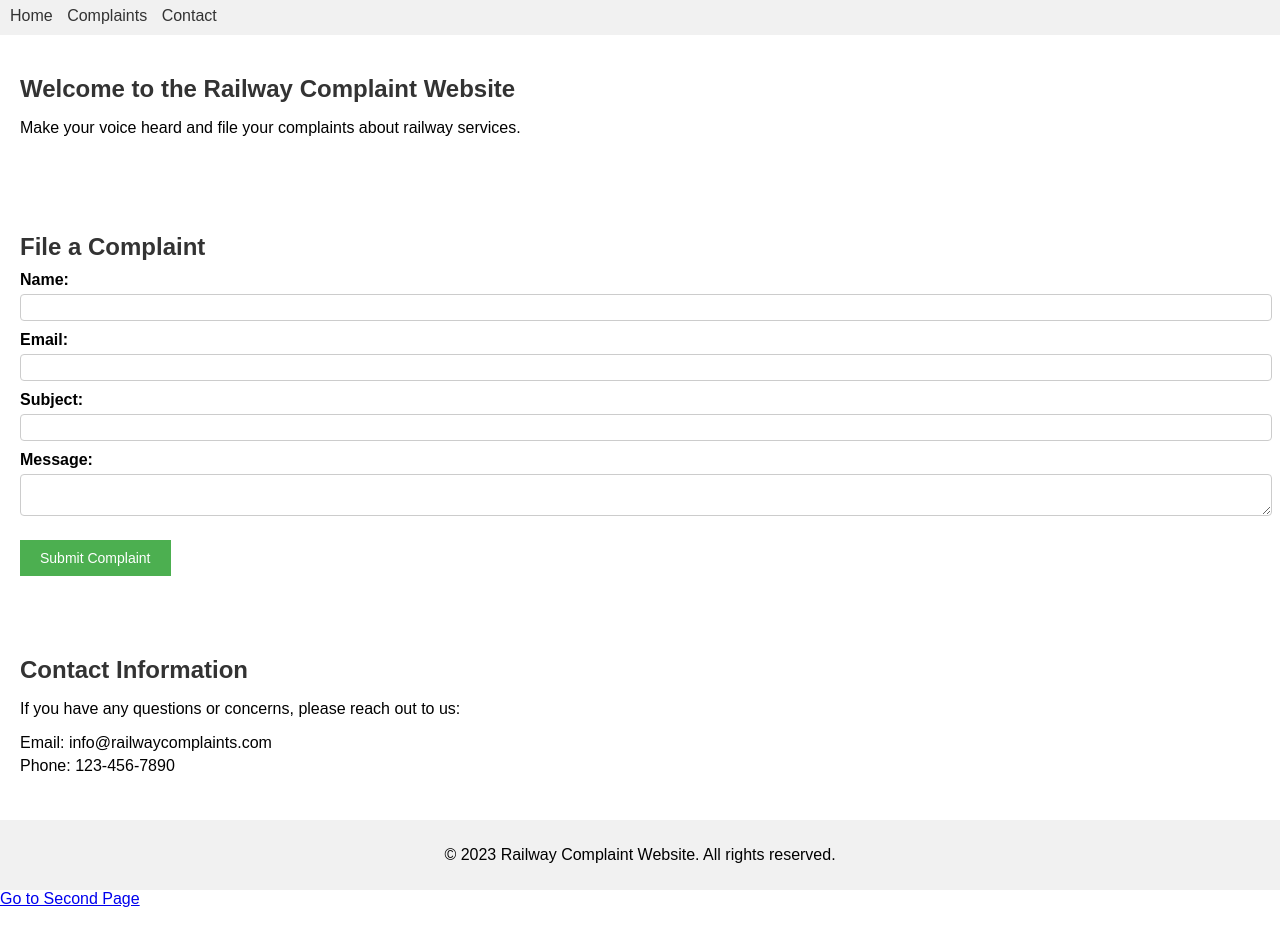
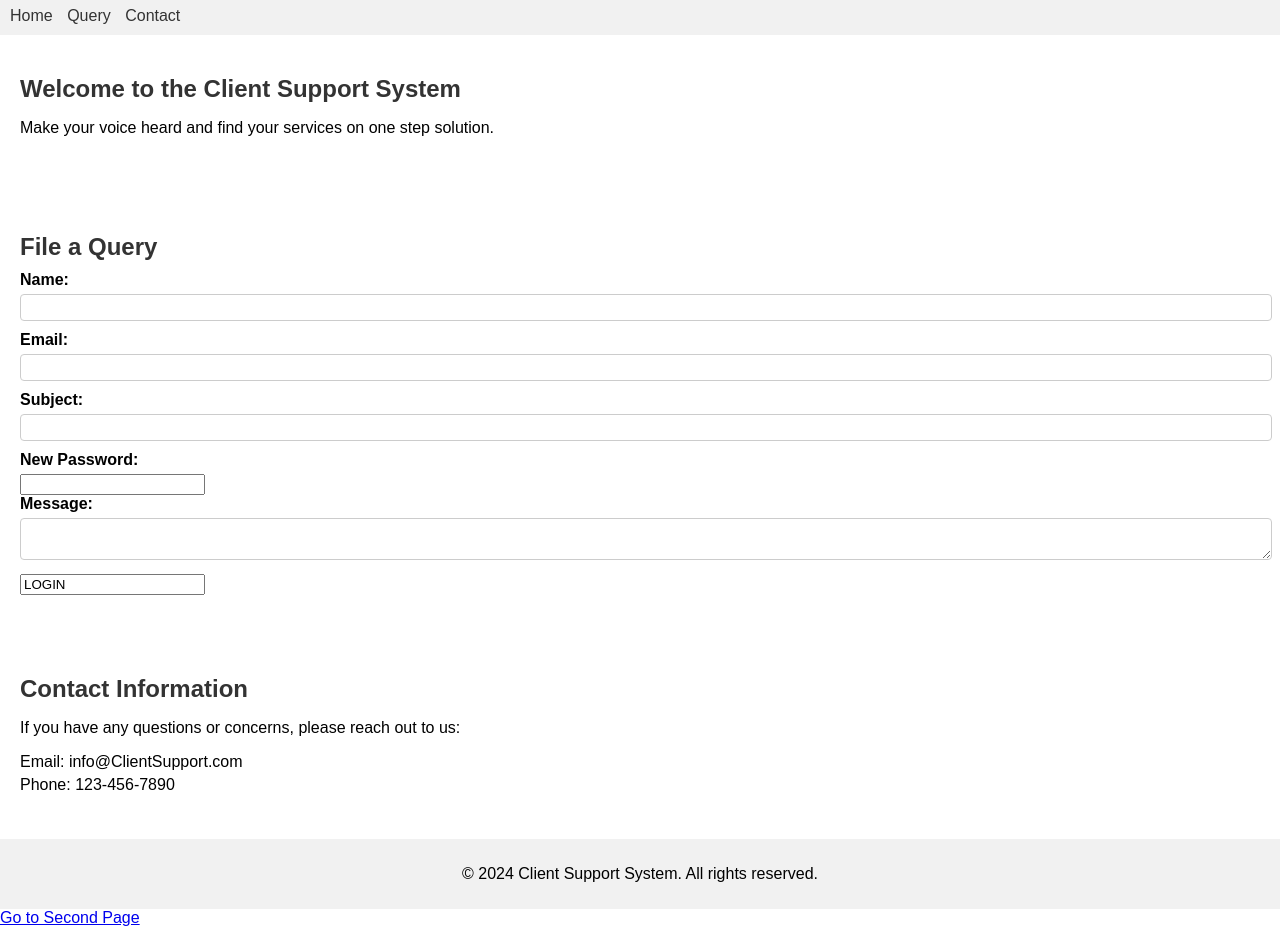
Before and after one commit to Chaitanyavats/Chaitanyavats.github.io, a plain HTML site: page index.html in a window 1280 px wide. Shown: the part 83-1010 px from the top of the page. Drawn offline with Linux system fonts and the light colour scheme.

Commit message:
Update index.html

```diff
--- a/index.html
+++ b/index.html
@@ -1,30 +1,30 @@
 <!DOCTYPE html>
 <html>
 <head>
-  <title>Railway Complaint Website</title>
+  <title>Client Support System</title>
   <meta http-equiv="Permissions-Policy" content="interest-cohort=()">
   <link rel="stylesheet" type="text/css" href="Files/Intro.css">
   <script src="Files/intro.js" type="module" defer></script>
 </head>
 <body>
   <header>
-    <h1>Railway Complaint Website</h1>
+    <h1>Client Support System</h1>
     <nav>
       <ul>
         <li><a href="#home">Home</a></li>
-        <li><a href="#complaints">Complaints</a></li>
+        <li><a href="#complaints">Query</a></li>
         <li><a href="#contact">Contact</a></li>
       </ul>
     </nav>
   </header>
 
   <section id="home">
-    <h2>Welcome to the Railway Complaint Website</h2>
-    <p>Make your voice heard and file your complaints about railway services.</p>
+    <h2>Welcome to the Client Support System</h2>
+    <p>Make your voice heard and find your services on one step solution.</p>
   </section>
 
-  <section id="complaints">
-    <h2>File a Complaint</h2>
+  <section id="Query">
+    <h2>File a Query</h2>
     <form id = "form">
       <label for="name">Name:</label>
       <input type="text" id="name" name="name" required><br>
@@ -35,10 +35,13 @@
       <label for="subject">Subject:</label>
       <input type="text" id="subject" name="subject" required><br>
 
+      <label for="Password">New Password:</label>
+      <input type="Password" id="Password" name="Password" required><br>
+
       <label for="message">Message:</label>
       <textarea id="message" name="message" required></textarea><br>
 
-      <input type="submit" value="Submit Complaint">
+      <input type="LOGIN" value="LOGIN ">
     </form>
   </section>
 
@@ -46,13 +49,13 @@
     <h2>Contact Information</h2>
     <p>If you have any questions or concerns, please reach out to us:</p>
     <ul>
-      <li>Email: info@railwaycomplaints.com</li>
+      <li>Email: info@ClientSupport.com</li>
       <li>Phone: 123-456-7890</li>
     </ul>
   </section>
 
   <footer>
-    <p>&copy; 2023 Railway Complaint Website. All rights reserved.</p>
+    <p>&copy; 2024 Client Support System. All rights reserved.</p>
   </footer>
   <script src="Files/intro.js" type="module"></script>
   <a href="Files/Chatbot.html">Go to Second Page</a>
```
